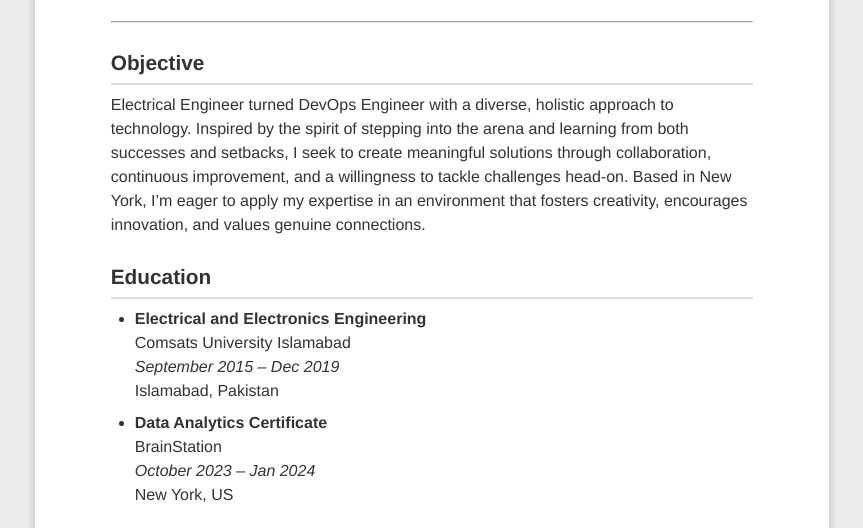
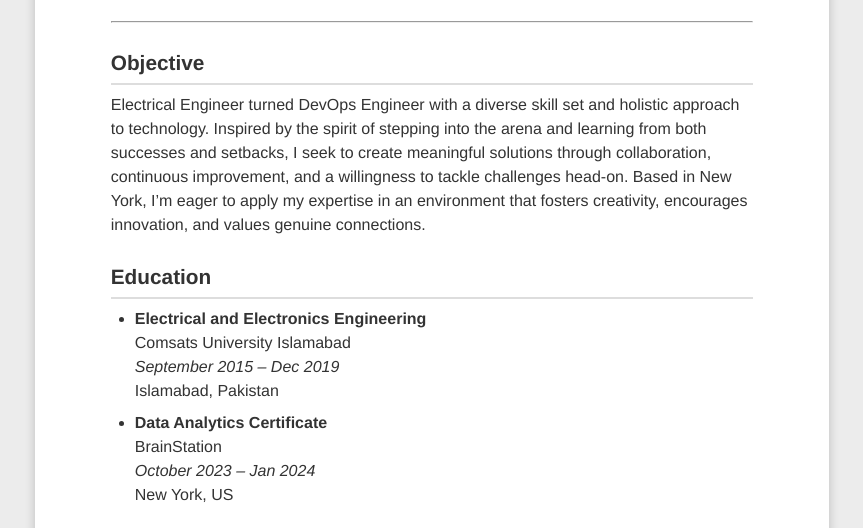
Before and after one commit to SMAB95/resume-site, a plain HTML site: page index.html in a window 1280 px wide. Shown: the part 225-753 px from the top of the page, without its empty margins (208-1071 px from the left). Drawn offline with Linux system fonts and the light colour scheme.

Commit message:
Update index.html

```diff
--- a/index.html
+++ b/index.html
@@ -29,7 +29,7 @@
     <section>
       <h2>Objective</h2>
       <p>
-      Electrical Engineer turned DevOps Engineer with a diverse, holistic approach to technology.
+      Electrical Engineer turned DevOps Engineer with a diverse skill set and holistic approach to technology.
       Inspired by the spirit of stepping into the arena and learning from both successes and setbacks,
       I seek to create meaningful solutions through collaboration, continuous improvement,
       and a willingness to tackle challenges head-on. Based in New York, I’m eager to apply my expertise
```
